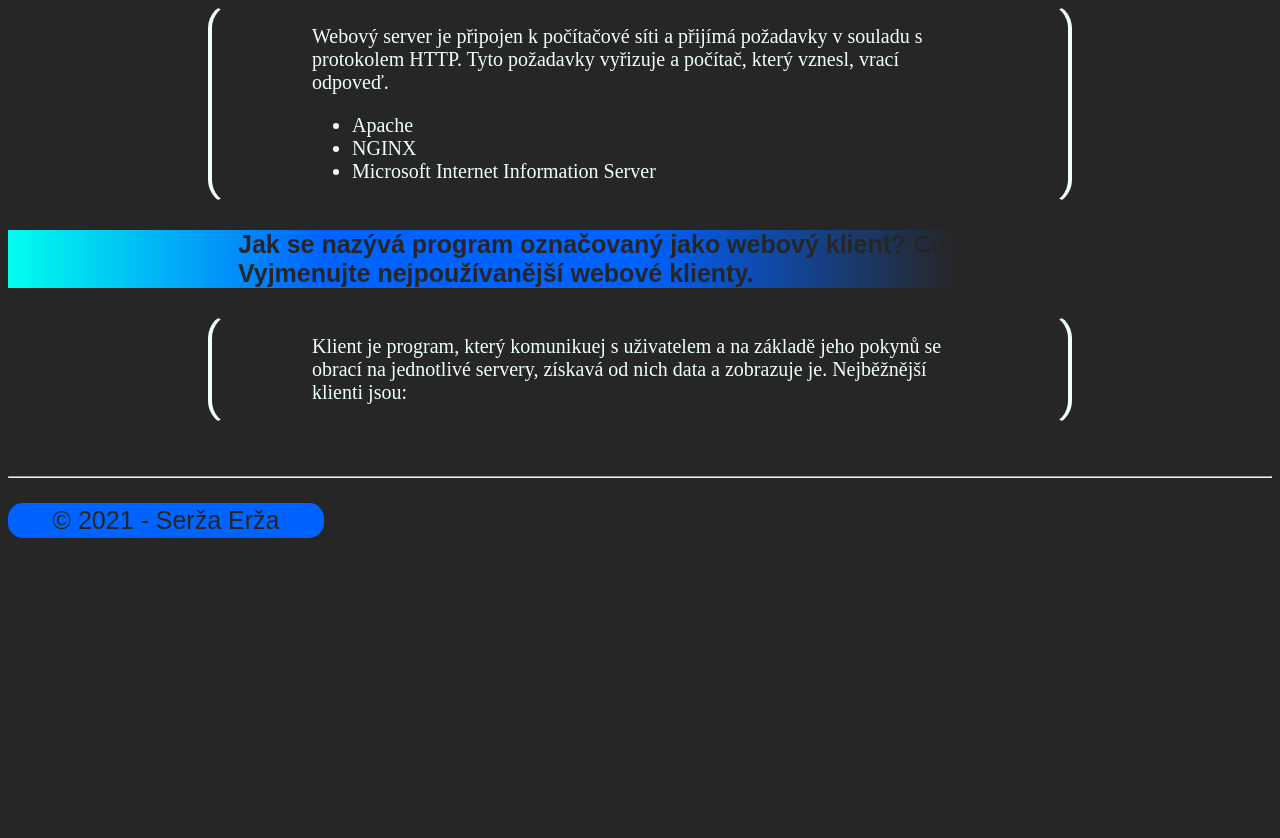
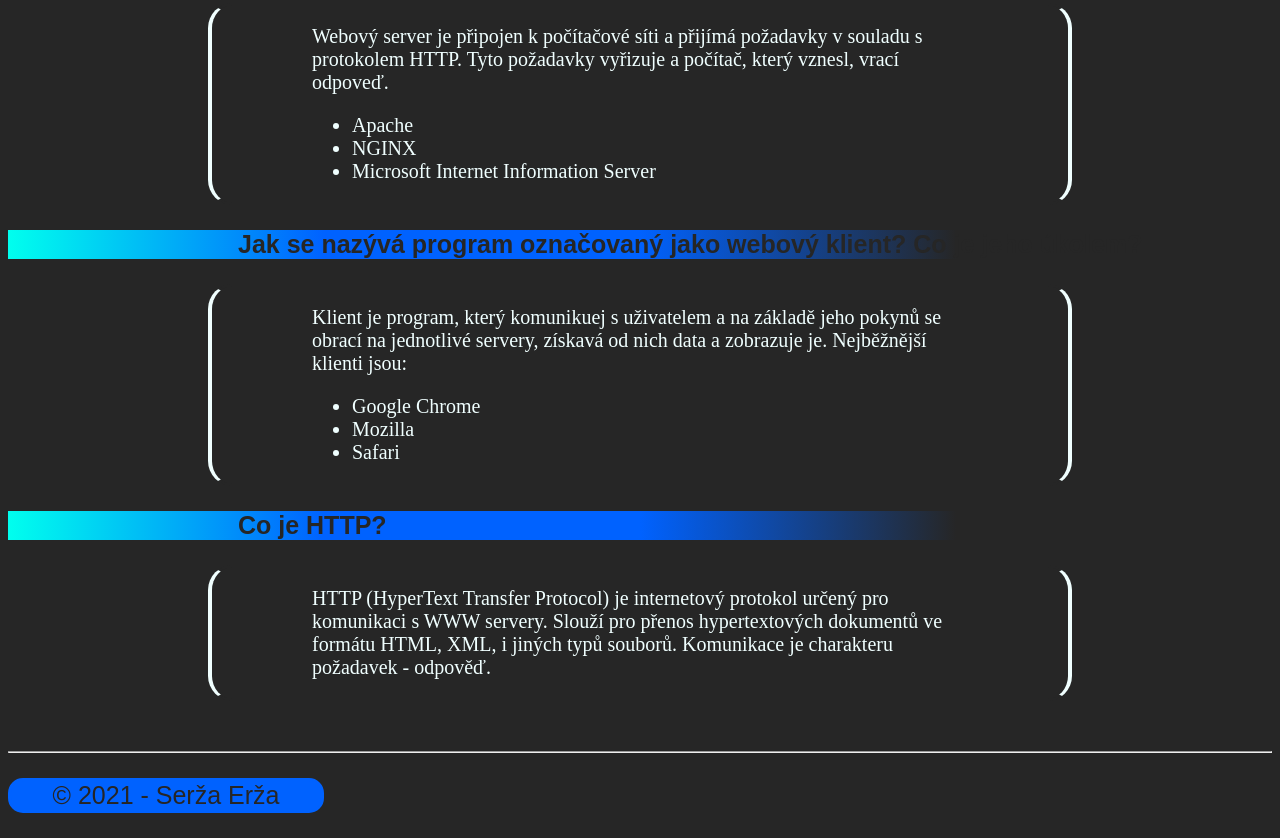
Before and after one commit to R1ckyy/pvy-www, a plain HTML site: page index.html in a window 1280 px wide. Shown: the part 892-1730 px from the top of the page. Before the commit the page ends 1455 px from the top, so only its background shows below. Drawn offline with Linux system fonts and the light colour scheme.

Commit message:
2. a 3. otazka a odpoved

```diff
--- a/css/style.css
+++ b/css/style.css
@@ -53,7 +53,7 @@ h2{
     margin: 50px 50px;
     font-size: 30px;
 }
-.otazka{
+h3{
     font-family: Arial, Helvetica, sans-serif;
     background-image: linear-gradient(to right, #00ffee, #0062ff,#0062ff, #262626, #262626);
     padding-left: 230px;
--- a/index.html
+++ b/index.html
@@ -33,7 +33,7 @@
                 WWW. Konsorciu předsedá Tim Berners-Lee.</p>
         </section>
         <h2>WWW - Otázky a odpovědi</h2>
-        <h3 class="otazka">Jakou roli plní webový server? Uveďte příklady webových serverů.</h3>
+        <h3>Jakou roli plní webový server? Uveďte příklady webových serverů.</h3>
         <div class="odpoved">
             <p class="odpovedp">Webový server je připojen k počítačové síti a přijímá požadavky v souladu s protokolem
                 HTTP. Tyto
@@ -44,12 +44,22 @@
                 <li>Microsoft Internet Information Server</li>
             </ul>
         </div>
-        <h3 class="otazka">Jak se nazývá program označovaný jako webový klient? Co je jeho úkolem? Vyjmenujte
-            nejpoužívanější webové klienty.</h3>
+        <h3>Jak se nazývá program označovaný jako webový klient? Co je jeho úkolem?</h3>
         <div class="odpoved">
             <p class="odpovedp">Klient je program, který komunikuej s uživatelem a na základě jeho pokynů se obrací na
                 jednotlivé servery, získavá od nich data a zobrazuje je.
                 Nejběžnější klienti jsou: </p>
+            <ul class="odpovedp">
+                <li>Google Chrome</li>
+                <li>Mozilla</li>
+                <li>Safari</li>
+            </ul>
+        </div>
+        <h3>Co je HTTP?</h3>
+        <div class="odpoved">
+            <p class="odpovedp">HTTP (HyperText Transfer Protocol) je internetový protokol určený pro komunikaci s WWW
+                servery. Slouží pro přenos hypertextových dokumentů ve formátu HTML, XML, i jiných typů souborů.
+                Komunikace je charakteru požadavek - odpověď.</p>
         </div>
     </main>
     <footer>
```
